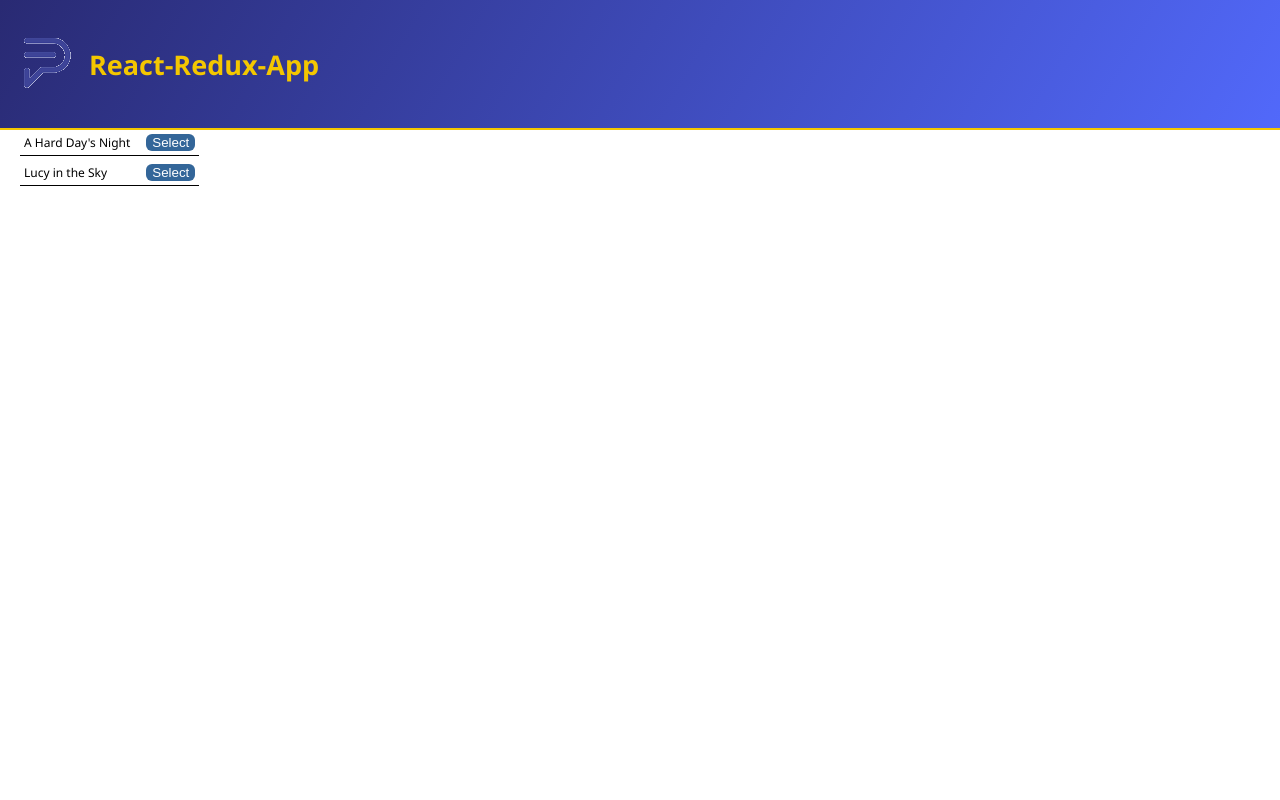
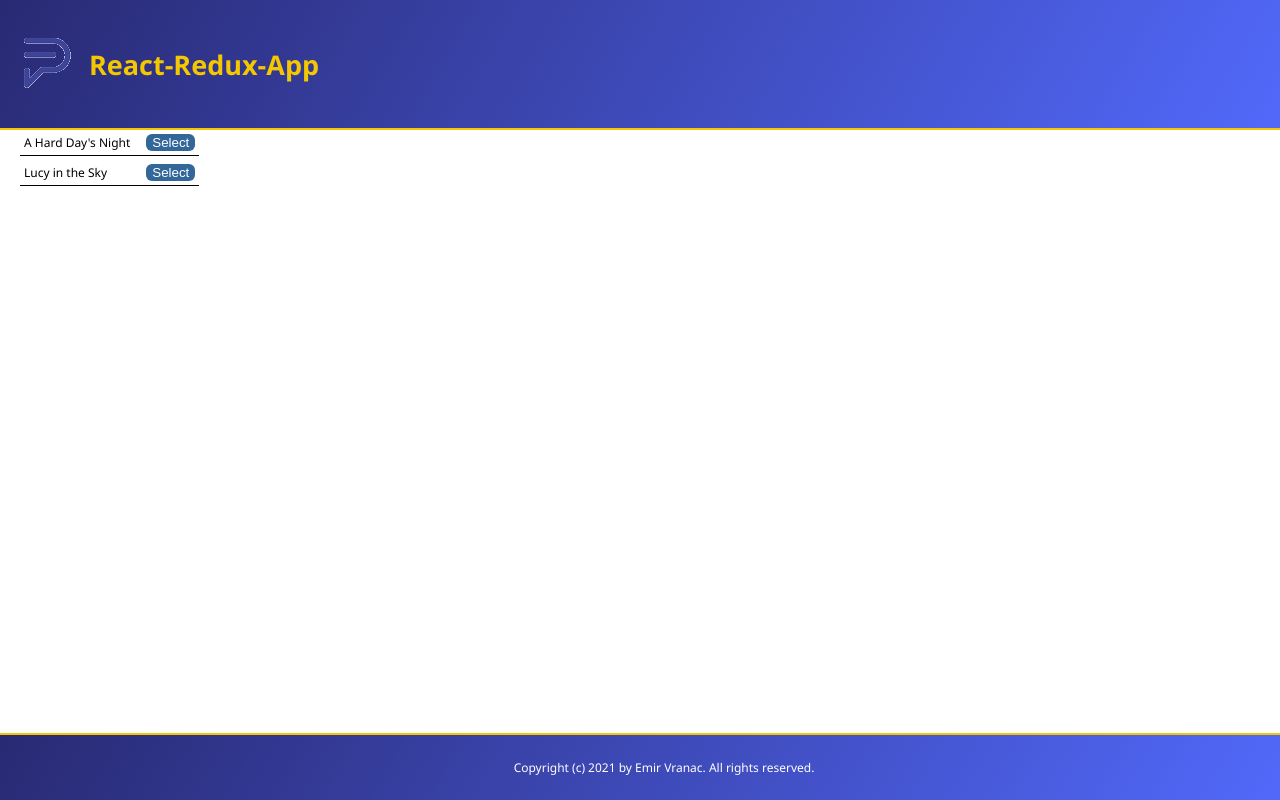
Before and after one commit to emir91/redux-app, a React (Create React App) app: page / in a window 1280 px wide. Built offline with nearby package versions, Linux system fonts and the light colour scheme.

Commit message:
Create AppFooter component and style it

```diff
--- a/src/App.js
+++ b/src/App.js
@@ -1,4 +1,5 @@
 import AppHeader from './components/AppHeader';
+import AppFooter from './components/AppFooter';
 import SongList from './components/SongList';
 import SongDetail from './components/SongDetail';
 
@@ -12,6 +13,7 @@ const App = () => {
             <div className="right panel">
                 <SongDetail />
             </div>
+            <AppFooter />
         </div>
     )
 }
--- /dev/null
+++ b/src/assets/styles/footer.css
@@ -0,0 +1,11 @@
+footer {
+  position: fixed;
+  bottom: 0;
+  left: 0;
+  width: 100%;
+  padding: 2em;
+  background: linear-gradient(300deg, #536bff 0, #292a73);
+  color: #fff;
+  border-top: 2px solid #f4c700;
+  text-align: center;
+}
--- /dev/null
+++ b/src/components/AppFooter.js
@@ -0,0 +1,10 @@
+
+const AppFooter = () => {
+    return (
+        <footer>
+            Copyright &#40;c&#41; 2021 by Emir Vranac. All rights reserved.
+        </footer>
+    )
+}
+
+export default AppFooter;
--- a/src/index.js
+++ b/src/index.js
@@ -4,6 +4,7 @@ import { Provider } from 'react-redux';
 import { createStore } from 'redux';
 import './index.css';
 import './assets/styles/header.css'
+import './assets/styles/footer.css'
 import App from './App';
 
 import reducers from './reducers';
```
